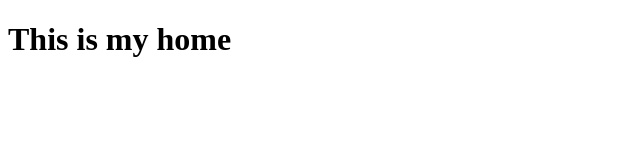
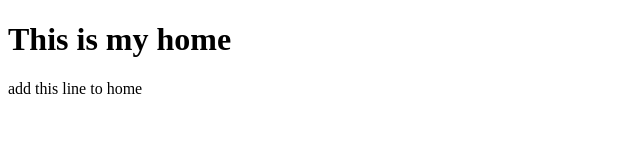
Before and after one commit to DevMiks1/git_tutorial, a plain HTML site: page home.html in a window 1280 px wide. Shown: the whole page, without its empty margins (0-640 px from the left). Drawn offline with Linux system fonts and the light colour scheme.

Commit message:
adding paragraph in home.html

```diff
--- a/home.html
+++ b/home.html
@@ -7,5 +7,6 @@
 </head>
 <body>
     <h1>This is my home </h1>
+    <p>add this line to home </p>
 </body>
 </html>
```
